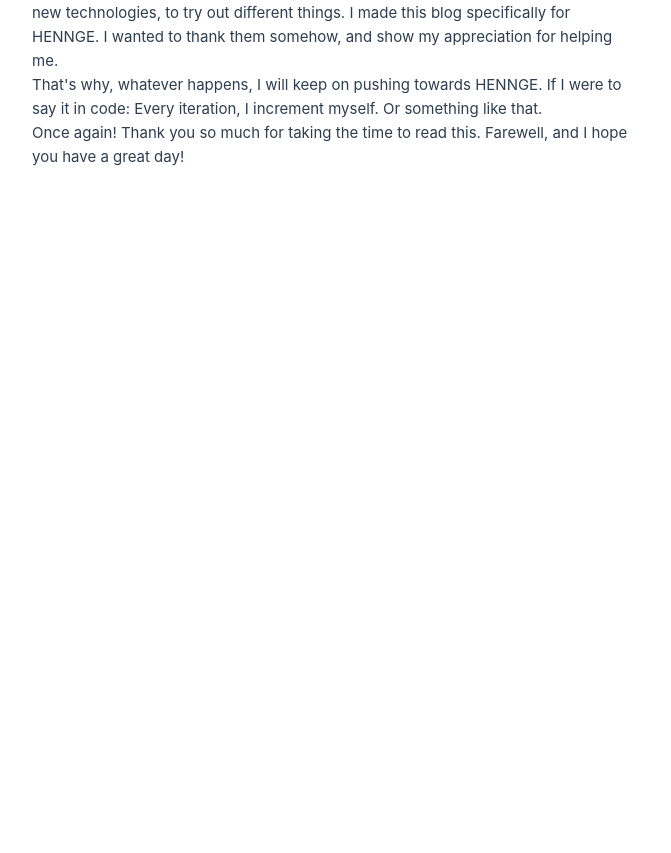
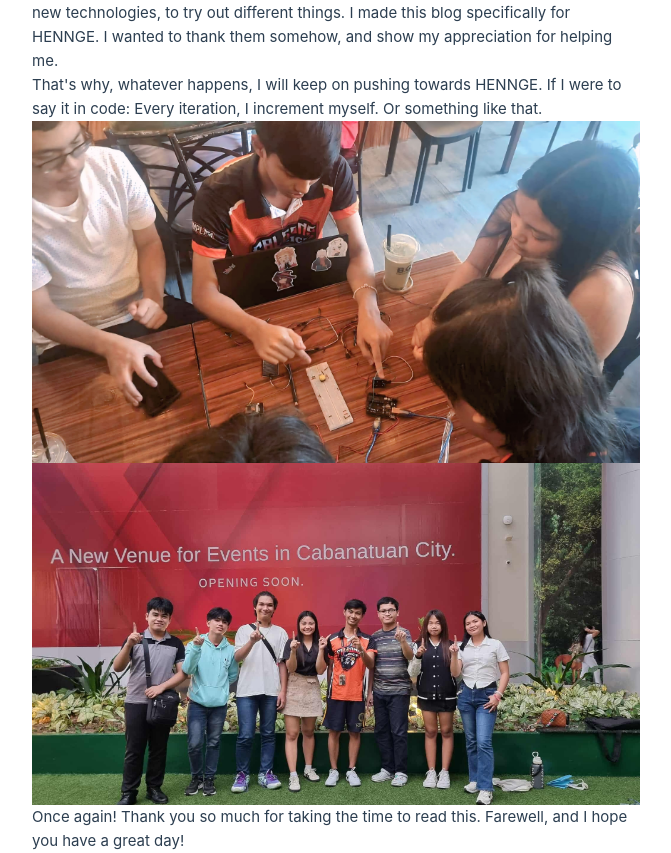
Before and after one commit to cynessa-dev/hello-HENNGE, a Vue app: page / in a window 1280 px wide. Shown: the part 7962-8815 px from the top of the page, without its empty margins (608-1279 px from the left). Before the commit the page ends 8131 px from the top, so only its background shows below. Built offline with nearby package versions, Linux system fonts and the light colour scheme; the HTML template or start-up script is replaced by a standard one.

Commit message:
🍱 content: add images to Afterwords section

```diff
--- a/src/components/sections/Afterwords.vue
+++ b/src/components/sections/Afterwords.vue
@@ -1,4 +1,6 @@
 <script setup lang="ts">
+    import mayapyapDiscussion from '@/assets/images/afterwords_0.jpg';
+    import mayapyapGroupie from '@/assets/images/afterwords_1.jpeg';
 </script>
 
 <template>
@@ -10,6 +12,8 @@
         <p>
             That's why, whatever happens, I will keep on pushing towards HENNGE. If I were to say it in code: Every iteration, I increment myself. Or something like that.
         </p>
+        <img :src="mayapyapDiscussion" alt="Mayapyap Discussion" />
+        <img :src="mayapyapGroupie" alt="Mayapyap Groupie" />
         <p>
             Once again! Thank you so much for taking the time to read this. Farewell, and I hope you have a great day!
         </p>
```
Also changed, not shown: src/assets/images/afterwords_0.jpg (added), src/assets/images/afterwords_1.jpeg (added).
